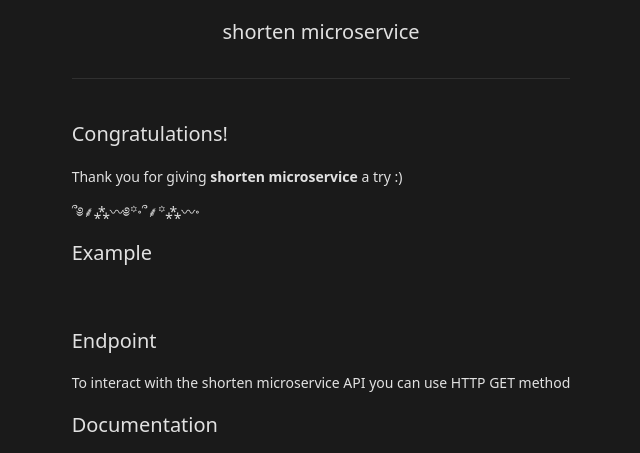
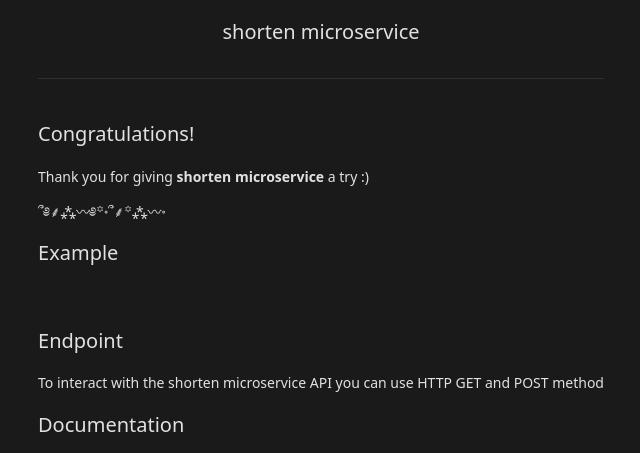
Before and after one commit to ambiere/shorten, a website: page public/index.html in a window 1280 px wide. Shown: the top 453 px of the page, without its empty margins (319-959 px from the left). Drawn offline with Linux system fonts and the light colour scheme; no server answers.

Commit message:
feat(index.html): updated endpoint description

```diff
--- a/public/index.html
+++ b/public/index.html
@@ -19,7 +19,7 @@
       <h2>Example</h2>
       <a id="resource-link" target="_self"><p></p></a>
       <h2>Endpoint</h2>
-      <p>To interact with the shorten microservice API you can use HTTP GET method</p>
+      <p>To interact with the shorten microservice API you can use HTTP GET and POST method</p>
       <div id="endpoints"></div>
       <h2>Documentation</h2>
       <a href="https://www.github.com/zhid0399123/shorten#README" target="_self"><p>README</p></a>
```
